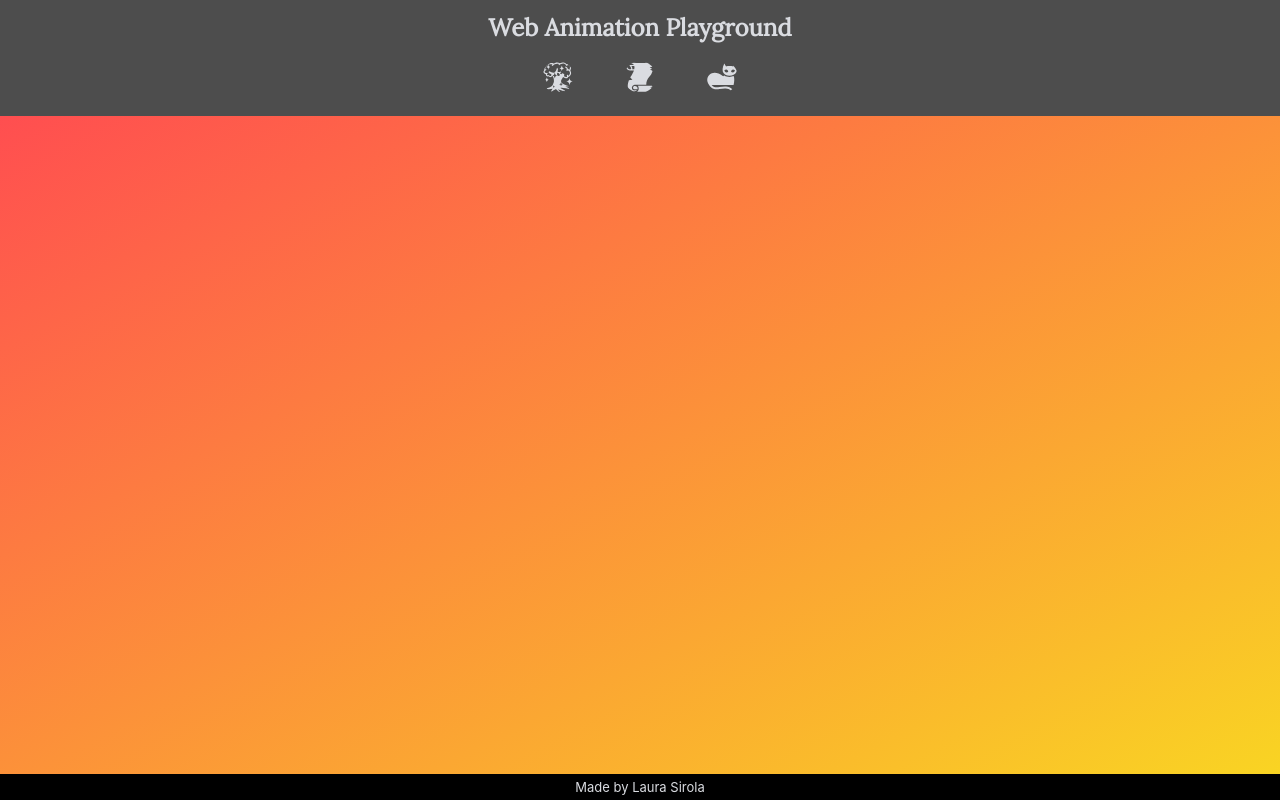
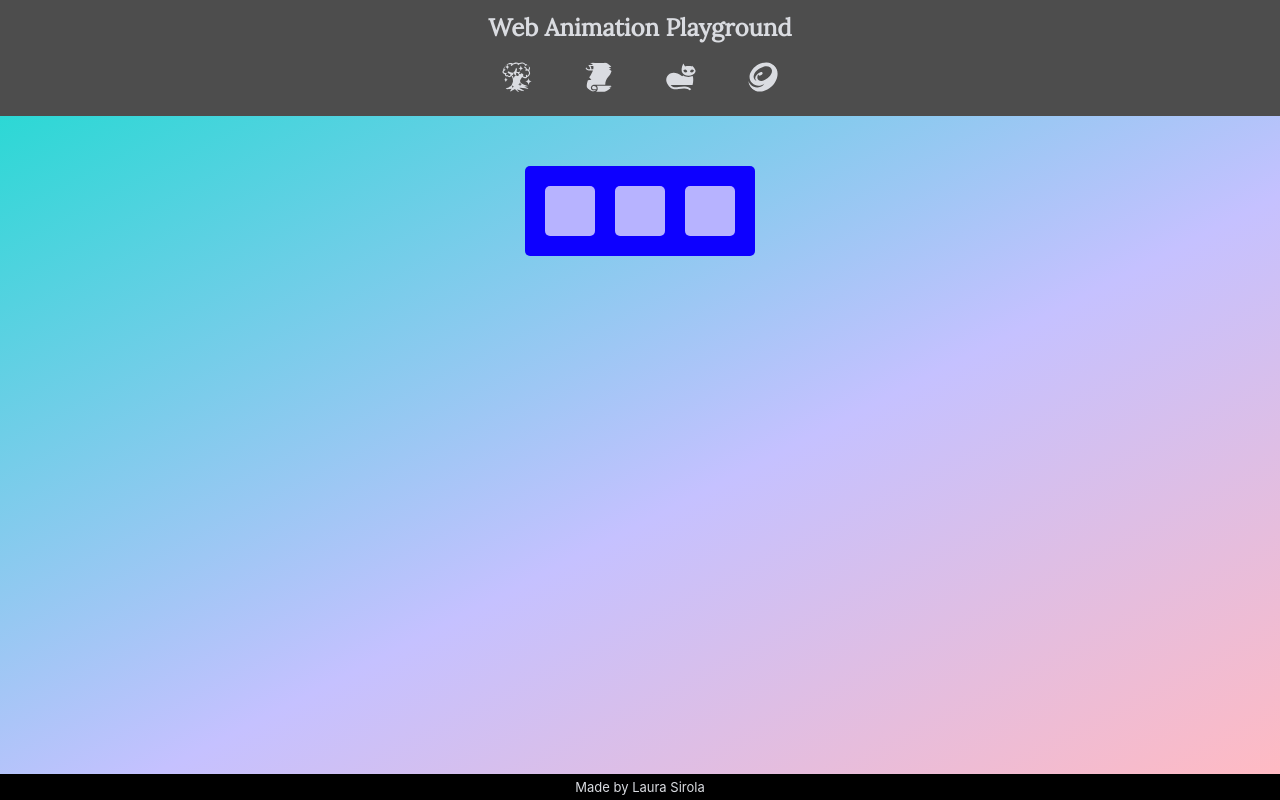
Before and after one commit to Raichan/animation-playground, a React (Create React App) app: page /demo in a window 1280 px wide. Built offline with nearby package versions, Linux system fonts and the light colour scheme.

Commit message:
Fix slidebox

```diff
--- a/package.json
+++ b/package.json
@@ -7,9 +7,10 @@
     "@testing-library/react": "^9.3.2",
     "@testing-library/user-event": "^7.1.2",
     "framer-motion": "^2.9.1",
-    "react": "^16.14.0",
+    "react": "^16.8.0",
     "react-dom": "^16.14.0",
     "react-icons": "^3.11.0",
+    "react-intersection-observer": "^8.29.1",
     "react-kawaii": "^0.16.0",
     "react-router": "^5.2.0",
     "react-router-dom": "^5.2.0",
--- a/src/App.css
+++ b/src/App.css
@@ -37,8 +37,11 @@ body {
   border-radius: 50%;
 }
 
-#title {
-  padding: 15px;
+#footer {
+  background-color: black;
+  color: var(--text-color);
+  padding: 5px;
+  font-size: small;
 }
 
 /* FONTS */
@@ -103,12 +106,12 @@ pre {
   background-image: linear-gradient(to bottom right, #ff4e50 0%, #f9d423 100%);
 }
 
-#main p, #scroll p {
+#main p {
   font-size: large;
-  padding: 50px;
   line-height: 2;
   max-width: 220px;
   margin: auto;
+  padding: 50px;
 }
 
 .icon {
@@ -143,13 +146,34 @@ pre {
   border-left: 1px solid rgba(0, 0, 0, 0.5);
 }
 
-#climate div p {
+#climate div {
   font-size: 3vw;
   line-height: normal;
 }
 
+@media screen and (min-width: 769px) {
+  #climate div {
+    font-size: 2vw;
+  }
+}
+
 .scroll {
   background-image: linear-gradient(to bottom right, #d558c8 0%, #24d292 100%);
+}
+
+#scroll {
+  display: flex;
+  justify-content: center;
+  flex-direction: column;
+}
+
+#scroll p {
+  max-width: 20%;
+  font-size: large;
+  padding: 50px;
+  line-height: 2;
+  margin: 50px auto;
+  background-color: rgba(172, 24, 160, 0.2);
 }
 
 .kawaii {
@@ -162,14 +186,61 @@ pre {
   margin: 0 auto;
 }
 
-#footer {
-  background-color: black;
-  color: var(--text-color);
-  padding: 5px;
-  font-size: small;
+.demo{
+  background-image: linear-gradient(to bottom right, #2CD8D5 0%, #C5C1FF 56%, #FFBAC3 100%);
 }
 
+#demo {
+  margin: 50px;
+}
+
+.examples {
+  clear: both;
+  margin-top: 20px;
+}
+
+.rectangle {
+  width: 100px;
+  height: 100px;
+  border-radius: 5px;
+  background: #0d00ff;
+  color: white;
+  font-weight: bold;
+  display: flex;
+  align-items: center;
+  justify-content: center;
+  cursor: pointer;
+  font-family: -apple-system, BlinkMacSystemFont, "Segoe UI", Roboto, Oxygen,
+    Ubuntu, Cantarell, "Open Sans", "Helvetica Neue", sans-serif;
+}
+
+.container {
+  padding: 20px;
+  border-radius: 5px;
+  display: inline-flex;
+  align-items: center;
+  justify-content: center;
+  cursor: pointer;
+}
+
+.box {
+  background: white;
+  width: 50px;
+  height: 50px;
+  border-radius: 5px;
+  margin-right: 20px;
+}
+
+.box:last-child {
+  margin-right: 0;
+}
+
+
 /* SMALLER COMPONENTS */
+
+#title {
+  padding: 15px;
+}
 
 a {
   color: var(--text-color);
--- a/src/App.js
+++ b/src/App.js
@@ -6,6 +6,7 @@ import Main from './components/Main.js'
 import Climate from './components/Climate.js'
 import Scroll from './components/Scroll.js'
 import Kawaii from './components/Kawaii.js'
+import Demo from './components/Demo.js'
 
 import './App.css';
 
@@ -30,6 +31,7 @@ class App extends Component {
               <Route exact path="/climate" render={() => <Climate changePage={this.changePage} />}/>
               <Route exact path="/scroll" render={() => <Scroll changePage={this.changePage} />}/>
               <Route exact path="/kawaii" render={() => <Kawaii changePage={this.changePage} />}/>
+              <Route exact path="/demo" render={() => <Demo changePage={this.changePage} />}/>
             </Switch>
           </div>
           <div id="footer"><a href="https://www.laurasirola.com">Made by Laura Sirola</a></div>
--- a/src/components/Climate.js
+++ b/src/components/Climate.js
@@ -14,7 +14,11 @@ class Climate extends Component {
           initial="hide"
           animate="show"
           variants={{
+            hide: {
+              opacity: 0
+            },
             show: {
+              opacity: 1,
               transition: {
                 staggerChildren: 1
               }
--- /dev/null
+++ b/src/components/Demo.js
@@ -0,0 +1,18 @@
+import React, { Component } from 'react'
+import DemoContent from './DemoContent.js'
+
+class Demo extends Component {
+  componentDidMount() {
+    const { changePage } = this.props;
+    changePage("demo");
+ }
+    render() {
+      return (
+        <div id="demo">
+            <DemoContent/>
+        </div>
+      );
+    }
+  }
+
+export default Demo;
--- /dev/null
+++ b/src/components/DemoContent.js
@@ -0,0 +1,46 @@
+import React from 'react'
+import { motion } from "framer-motion";
+
+const Six = () => {
+    const container = {
+        show: {
+          background: "#ff00b1",
+          transition: {
+            staggerChildren: 0.5
+          }
+        },
+        hide: {
+          background: "#0D00FF"
+        }
+      };
+
+    const box = {
+      show: {
+        rotate: 90,
+        opacity: 1
+      },
+      hide: {
+        rotate: 0,
+        opacity: 0.7
+      }
+    };
+
+    const [active, setActive] = React.useState(false);
+
+    return (
+      <motion.div
+        variants={container}
+        animate={active ? "show" : "hide"}
+        onClick={() => setActive(!active)}
+        className="container"
+      >
+        {[0, 1, 2].map(value => (
+          <motion.div key={value} className="box" variants={box}/>
+        ))}
+      </motion.div>
+
+
+    );
+  };
+
+export default Six;
--- a/src/components/Navigation.js
+++ b/src/components/Navigation.js
@@ -1,5 +1,5 @@
 import React, { Component } from 'react'
-import { GiWhiteCat, GiHolyOak, GiScrollUnfurled } from "react-icons/gi";
+import { GiWhiteCat, GiHolyOak, GiScrollUnfurled, GiFluffySwirl } from "react-icons/gi";
 import { Link } from 'react-router-dom'
 
 
@@ -20,6 +20,9 @@ class Navigation extends Component {
                 <li>
                     <Link to="/kawaii"><GiWhiteCat/></Link>
                 </li>
+                <li>
+                    <Link to="/demo"><GiFluffySwirl/></Link>
+                </li>
             </ul>
         </div>
       );
--- a/src/components/Scroll.js
+++ b/src/components/Scroll.js
@@ -1,5 +1,5 @@
 import React, { Component } from 'react'
-import { motion } from "framer-motion"
+import Scrollbox from './Scrollbox.js'
 import Textbox from './Textbox.js'
 
 class Scroll extends Component {
@@ -7,27 +7,16 @@ class Scroll extends Component {
     const { changePage } = this.props;
     changePage("scroll");
  }
-
-  render() {
+ render() {
       return (
-        <motion.div id="scroll"
-          initial="hide"
-          animate="show"
-          variants={{
-            show: {
-              transition: {
-                staggerChildren: 1
-              }
-            }
-          }}
-        >
-            <Textbox text="This is placeholder text."/>
-            <Textbox text="When this demo is done..."/>
-            <Textbox text="...these bits of text should appear..."/>
-            <Textbox text="...one after another."/>
-        </motion.div>
+        <div id="scroll">
+            <Textbox text="This is a long scroll of text..."/>
+            <Textbox text="...showing bits one by one..."/>
+            <Textbox text="...as you scroll down the page..."/>
+            <Textbox text="...in a really nice-looking way!"/>
+        </div>
       );
-    }
+ }
   }
 
 export default Scroll;
--- /dev/null
+++ b/src/components/Scrollbox.js
@@ -0,0 +1,33 @@
+import React, { useEffect, useAnimation } from 'react'
+import { motion } from "framer-motion"
+import { useInView } from 'react-intersection-observer';
+import Textbox from './Textbox.js'
+
+function Scrollbox() {
+    const controls = useAnimation();
+    const [ref, inView] = useInView({
+        rootMargin: '-100px 0px',
+    });
+
+    useEffect(() => {
+        if (inView) {
+            controls.start("show");
+    }
+    }, [controls, inView]);
+
+      return (
+        <motion.div
+            ref={ref}
+            animate={controls}
+            initial="hide"
+            variants={{
+                show: { opacity: 1},
+                hide: { opacity: 0}
+            }}
+        >
+            <Textbox text={this.props.text}/>
+        </motion.div>
+      );
+  }
+
+  export default Scrollbox;
--- a/src/components/Slidebox.js
+++ b/src/components/Slidebox.js
@@ -16,8 +16,6 @@ class Slidebox extends Component {
   render() {
       return (
         <motion.div className="slidebox"
-            initial="hide"
-            animate="show"
             variants={{
               hide: this.props.slide === "right" ? slideRight : slideLeft,
               show: {
--- a/src/components/Textbox.js
+++ b/src/components/Textbox.js
@@ -1,21 +1,11 @@
 import React, { Component } from 'react'
-import { motion } from "framer-motion"
 
 class Textbox extends Component {
   render() {
       return (
-        <motion.p id="scroll"
-            variants={{
-                hide: {
-                    opacity: 0
-                },
-                show: {
-                    opacity: 1
-                }
-            }}
-        >
+        <p>
             {this.props.text}
-        </motion.p>
+        </p>
       );
     }
   }
```
Also changed, not shown: 1 other file (tests, documents, lock files or other folders).
